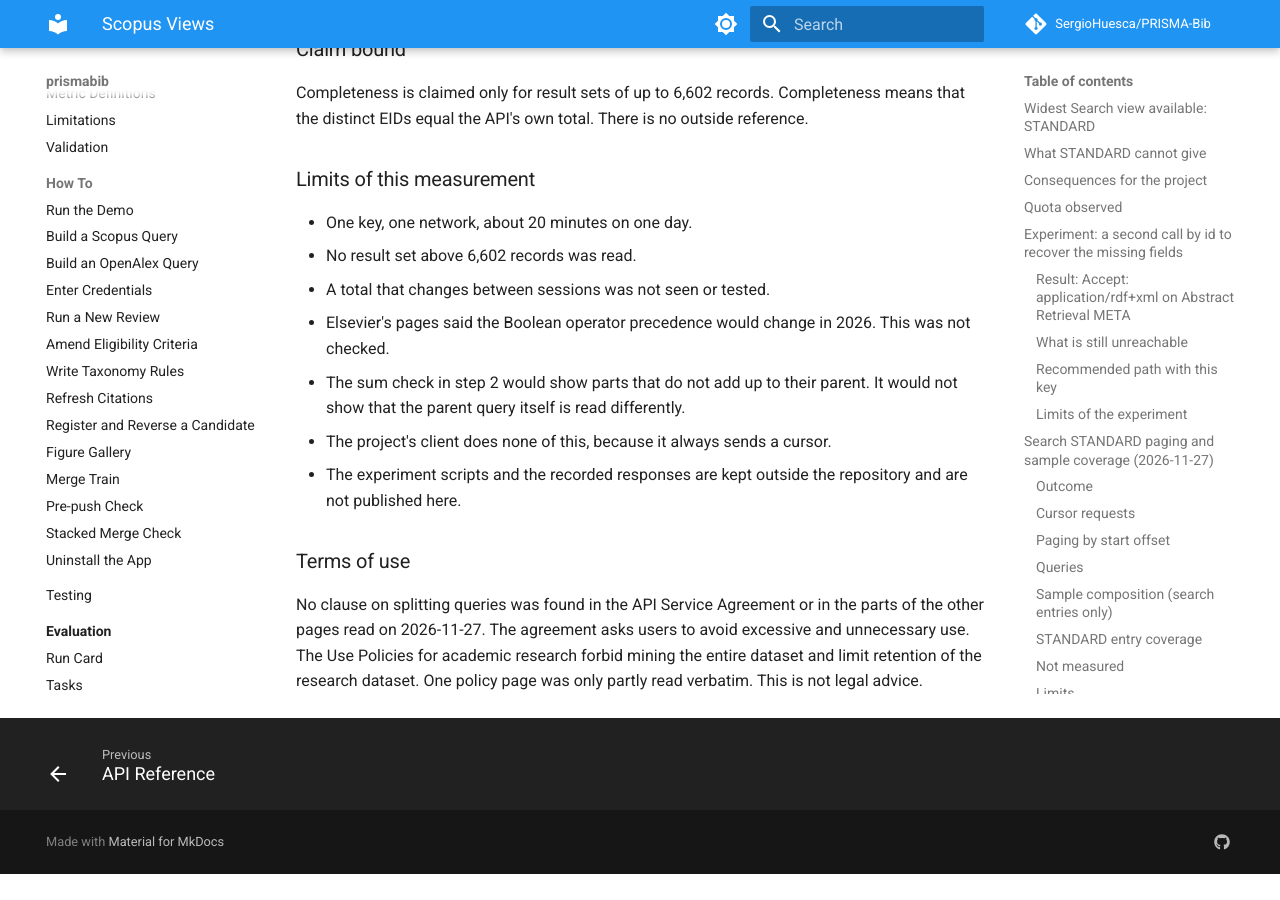
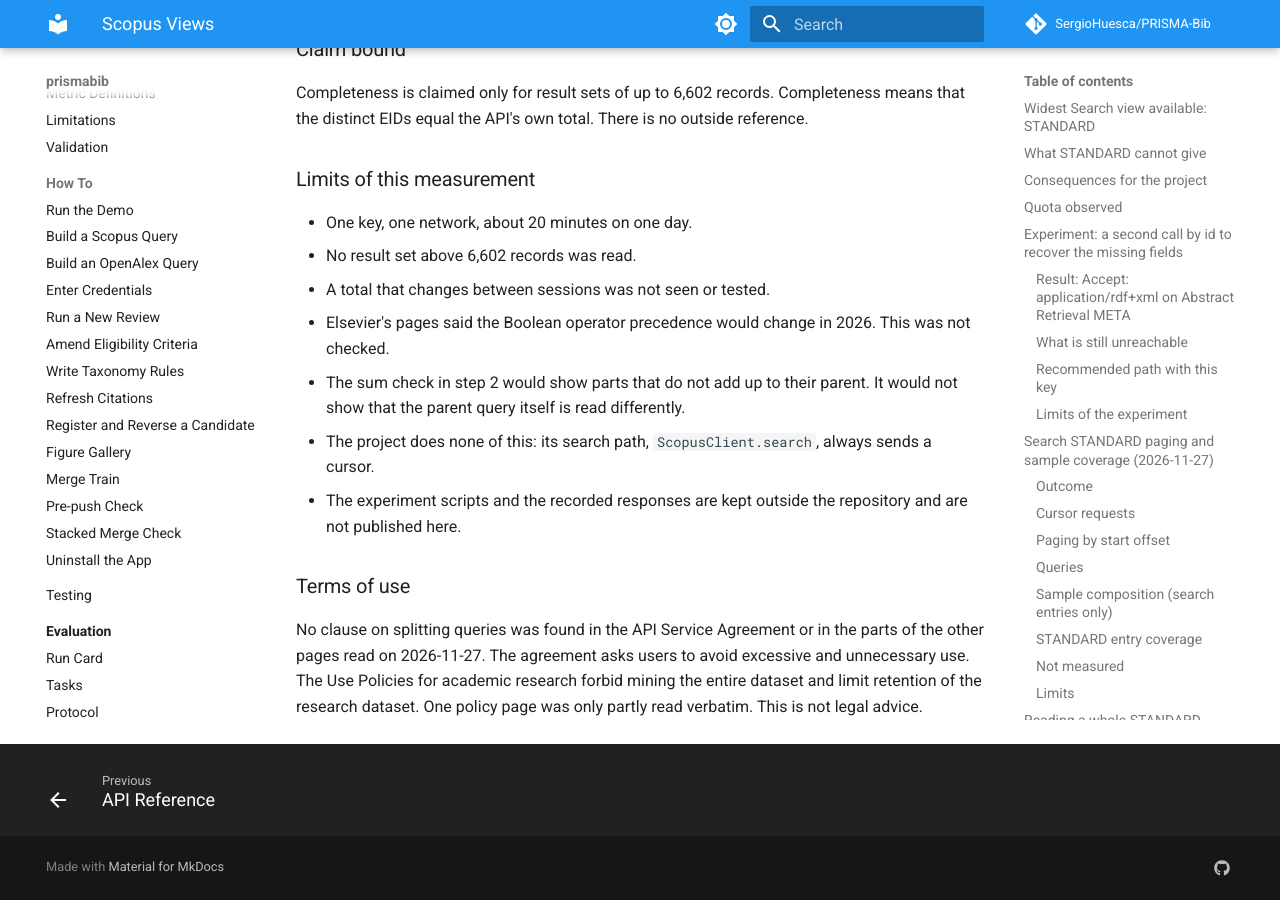
Before and after one commit to SergioHuesca/PRISMA-Bib, an MkDocs documentation site: the page built from docs/reference/scopus-views.md, in a window 1280 px wide and 900 px high, scrolled down 15487 px. Built offline with MkDocs 1.6.1 and Material for MkDocs 9.7.7, drawn with Linux system fonts in a browser that asks for light colours; comment, search, counter and statistics services are not loaded; before the commit the page ends 16361 px from its top, so only the background shows below that.

Commit message:
docs(reference): correct which client calls send a cursor (#488)
The page said the project's client does none of this because it always sends a
cursor. Only the search path, ScopusClient.search, always does; probe_size and
search_standard_by_dois send none.

Co-Authored-By: Claude Sonnet 5.5 <noreply@anthropic.com>
Claude-Session: https://claude.ai/code/session_01QjNadz7h2UAZ2C2xhuaY8z

```diff
--- a/docs/reference/scopus-views.md
+++ b/docs/reference/scopus-views.md
@@ -485,7 +485,7 @@ distinct EIDs equal the API's own total. There is no outside reference.
 - Elsevier's pages said the Boolean operator precedence would change in 2026. This was not checked.
 - The sum check in step 2 would show parts that do not add up to their parent. It would not show that
   the parent query itself is read differently.
-- The project's client does none of this, because it always sends a cursor.
+- The project does none of this: its search path, `ScopusClient.search`, always sends a cursor.
 - The experiment scripts and the recorded responses are kept outside the repository and are not published here.
 
 ### Terms of use
```
